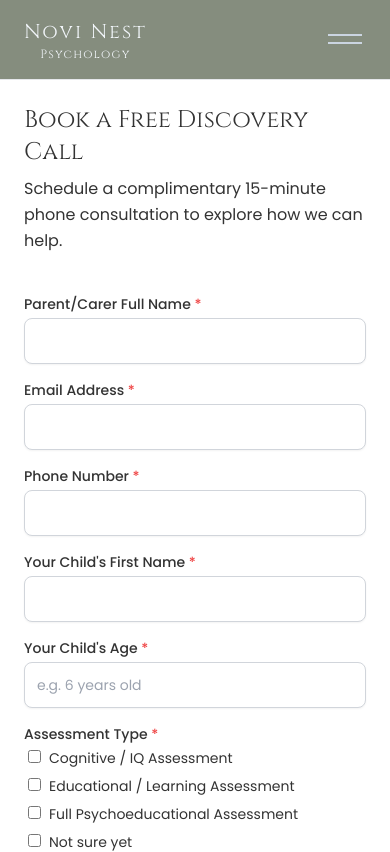
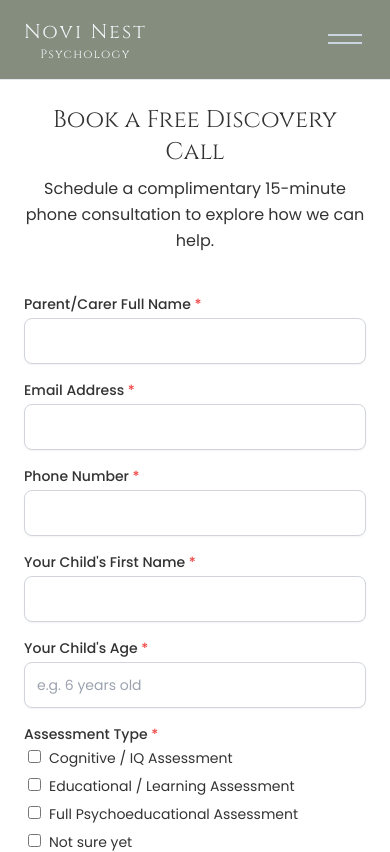
Before and after one commit to TheBigBookMan/NoviNest, a React (Vite) app: page /contact in a window 390 px wide. Shown: the top 852 px of the page. Built offline with nearby package versions, Linux system fonts and the light colour scheme; a web font is replaced by a local one.

Commit message:
make contact page responsive

```diff
--- a/src/components/features/Contact/ContactSession.jsx
+++ b/src/components/features/Contact/ContactSession.jsx
@@ -76,7 +76,7 @@ const ContactSection = () => {
     };
 
     return (
-        <article id="contact-session-article" aria-labelledby="contact-session-heading" className="px-6 pb-12 rounded-lg shadow-xl w-full max-w-3xl mx-auto">
+        <article id="contact-session-article" aria-labelledby="contact-session-heading" className="px-6 pb-12 rounded-lg shadow-xl w-full max-w-3xl mx-auto mb-12">
             <form id="contact-session-heading" onSubmit={sendForm} className="flex flex-col gap-4 text-sm">
                 <div>
                     <label htmlFor='parent-name' className="block mb-1 font-medium">Parent/Carer Full Name <span className="text-red-500">*</span></label>
--- a/src/pages/Contact.jsx
+++ b/src/pages/Contact.jsx
@@ -4,7 +4,7 @@ import ContactSession from "../components/features/Contact/ContactSession";
 const Contact = () => {
     return (
         <section id="contact-page-section" aria-labelledby="contact-page-heading"  className='flex flex-col '>
-            <div className="flex flex-col gap-2 mb-4 p-6 leading-relaxed">
+            <div className="flex flex-col gap-2 mb-4 p-6 text-center leading-relaxed">
                 <h2 id="contact-page-heading" className="text-2xl font-cinzel">Book a Free Discovery Call</h2>
                 <p>Schedule a complimentary 15-minute phone consultation to explore how we can help.</p>
             </div>
```
